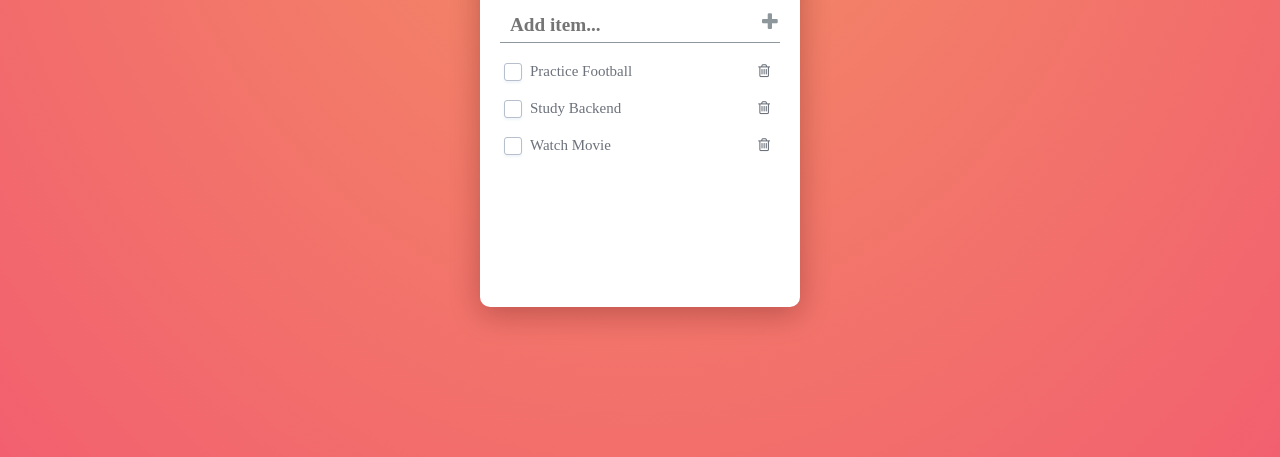
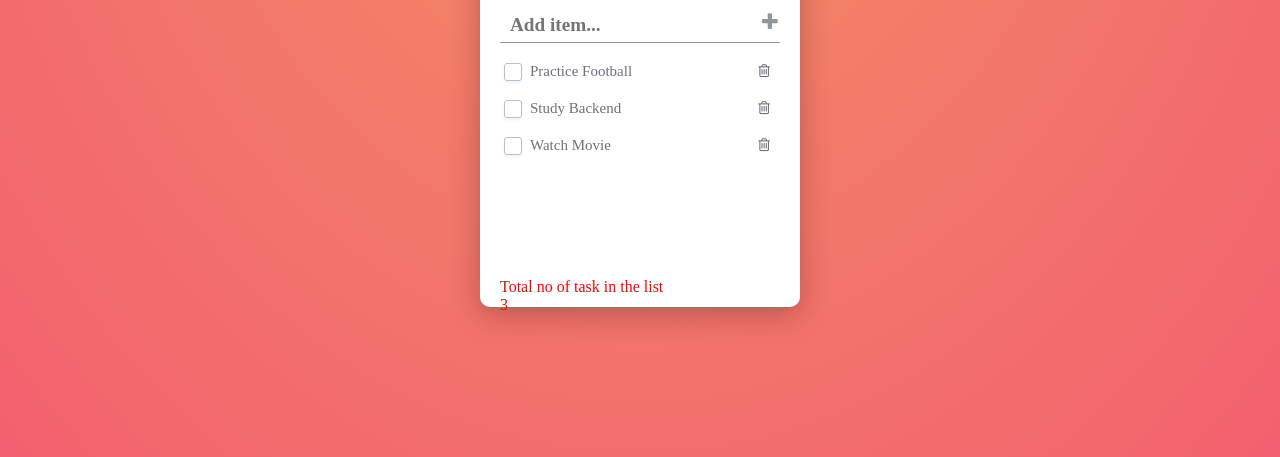
Before and after one commit to Suvendu97/js-ToDo-List, a plain HTML site: page index.html in a window 1280 px wide. Shown: the part 343-800 px from the top of the page. Drawn offline with Linux system fonts and the light colour scheme; grey boxes are pictures that could not be loaded.

Commit message:
total number of tasks

```diff
--- a/index.html
+++ b/index.html
@@ -48,10 +48,22 @@
       </li>
     </ul>
 
-    <p id="total">aa</p>
+
+
+
+    <span>
+      <p id="total-task">Total no of task in the list </p>
+      <p id="total"></p>
+    </span>
+
+
+
+
   </div>
 
 </div>
+
+
 
 
     <script type="text/javascript" src="script.js"></script>
--- a/script.js
+++ b/script.js
@@ -7,7 +7,7 @@ const list = document.querySelectorAll('.todos li');
 
 // lenth of my Todo list
 let listLenght = list.lenght;
- // document.getElementById("total").innerHTML= listLenght;
+
 
 // adding new elements in my list item
 const generateTempalate = (todo) => {
@@ -47,3 +47,7 @@ function deleteTodos(e) {
 }
 
 todoList.addEventListener('click', deleteTodos);
+
+
+
+document.getElementById("total").innerHTML = list.length;
--- a/style.css
+++ b/style.css
@@ -12,6 +12,15 @@ body {
   color: #fff;
   font-family: 'Nunito', serif;
 }
+
+#total  {
+  color: red;
+}
+
+#total-task  {
+  color: red;
+}
+
 
 
 button, input, select, textarea {
```
